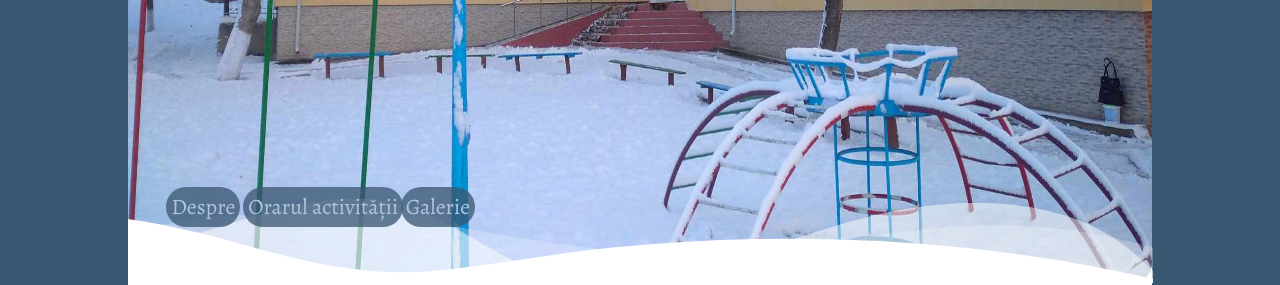
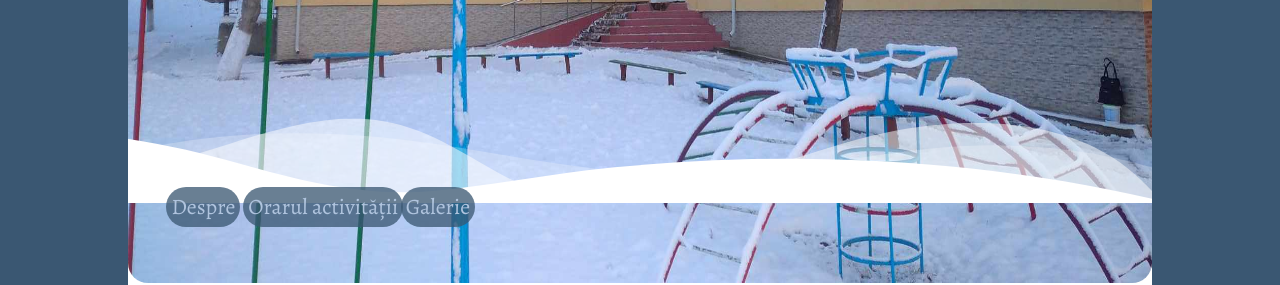
Before and after one commit to Livia200/Gradinita-Enichioi, a plain HTML site: page index.html in a window 1280 px wide. Shown: the part 517-802 px from the top of the page. Drawn offline with nearby package versions, Linux system fonts and the light colour scheme.

Commit message:
Add files via upload

```diff
--- a/css/style.css
+++ b/css/style.css
@@ -195,7 +195,7 @@ footer {
     top: 0;
     background-size: cover;
     width: 100%;
-    height: 95vh;
+    height: 90vh;
 }
 
 .acasa {
@@ -521,8 +521,9 @@ footer {
 }
 
 .custom-shape-divider-bottom-1702387974 {
-    width: 80.05%;
+    width: 80%;
     margin-left: 10%;
+    margin-bottom: 10vh;
 }
 
 
```
